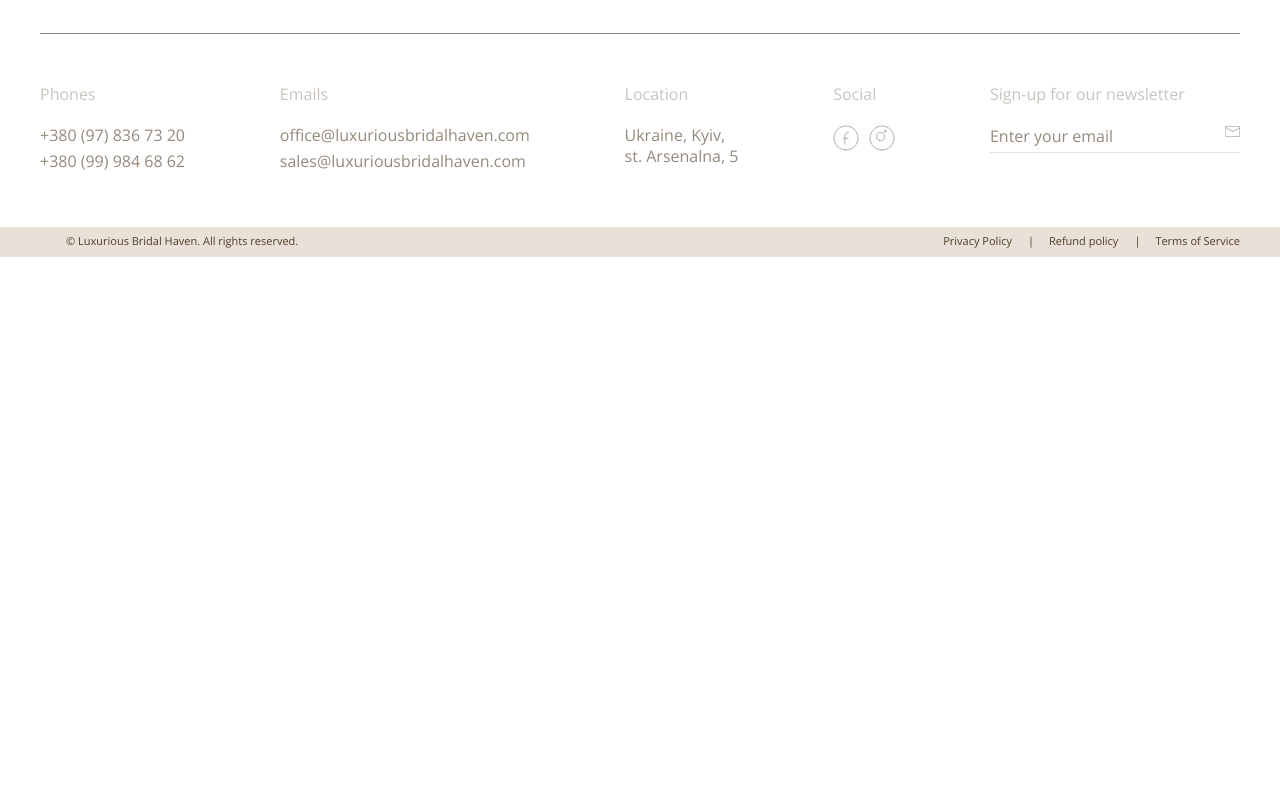
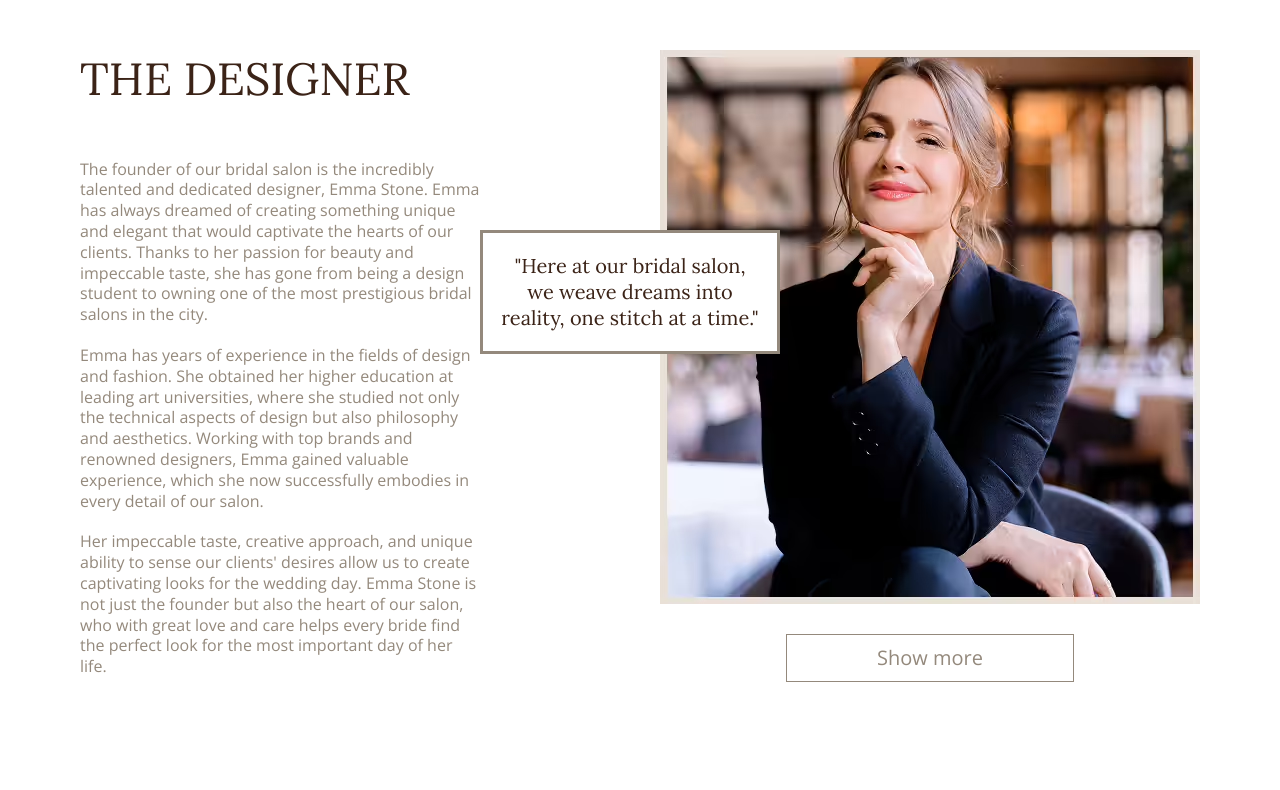
Before and after one commit to Longin87/luxurious-bridal-haven, a website: page app/pages/index.html in a window 1280 px wide. Shown: the part 2393-3183 px from the top of the page. Before the commit the page ends 2650 px from the top, so only its background shows below. Drawn offline with nearby package versions, Linux system fonts and the light colour scheme; files that its build step writes are made by us from their sources; files whose address does not match are found by name.

Commit message:
added designer

```diff
--- a/app/pages/index.html
+++ b/app/pages/index.html
@@ -54,5 +54,40 @@
     </div>
   </section>
   <!--=include join-us.html -->
+  <section class="designer">
+    <div class="container">
+      <div class="designer__inner">
+        <div class="designer__content">
+          <h2 class="designer__tittle">THE DESIGNER</h2>
+          <p class="designer__text">The founder of our bridal salon is the incredibly talented and dedicated designer,
+            Emma Stone. Emma has always dreamed of creating something unique and elegant that would captivate the hearts
+            of our clients. Thanks to her passion for beauty and impeccable taste, she has gone from being a design
+            student to owning one of the most prestigious bridal salons in the city.
+          </p>
+          <p class="designer__text">Emma has years of experience in the fields of design and fashion. She obtained her
+            higher education at
+            leading art universities, where she studied not only the technical aspects of design but also philosophy and
+            aesthetics. Working with top brands and renowned designers, Emma gained valuable experience, which she now
+            successfully embodies in every detail of our salon.</p>
+          <p class="designer__text">Her impeccable taste, creative approach, and unique ability to sense our clients'
+            desires allow us to create
+            captivating looks for the wedding day. Emma Stone is not just the founder but also the heart of our salon,
+            who with great love and care helps every bride find the perfect look for the most important day of her life.
+          </p>
+        </div>
+
+        <div class="designer__box">
+          <picture>
+            <source srcset="images/designer.avif" type="image/avif">
+            <source srcset="images/designer.webp" type="image/webp">
+            <img class="designer__img" src="images/designer.jpg" alt="Alt text">
+          </picture>
+          <p class="designer__caption">"Here at our bridal salon, we weave dreams into reality, one stitch at a time."
+          </p>
+          <a class="designer__link" href="#">Show more</a>
+        </div>
+      </div>
+    </div>
+  </section>
 </main>
 <!--=include footer.html -->
--- a/app/scss/style.scss
+++ b/app/scss/style.scss
@@ -285,6 +285,7 @@
     font-size: 45px;
     margin-bottom: 20px;
     @extend %lora-400;
+    line-height: 1.28;
   }
 
   &__text {
@@ -292,6 +293,7 @@
     @extend %lora-400;
     color: vars.$color-primary;
     margin-bottom: 40px;
+    line-height: 1.26;
   }
 
   &__form {
@@ -333,3 +335,57 @@
     font-size: 11px;
   }
 }
+
+.designer {
+  padding: 150px 0 210px;
+
+  &__inner {
+    padding: 0 40px;
+    display: flex;
+    justify-content: space-between;
+  }
+
+  &__content {
+    max-width: 400px;
+  }
+
+  &__tittle {
+    @extend %lora-400;
+    font-size: 45px;
+    margin-bottom: 50px;
+  }
+
+  &__text {
+    font-size: 16px;
+    margin-bottom: 20px;
+    color: vars.$color-text-muted;
+  }
+
+  &__box {
+    text-align: center;
+    position: relative;
+  }
+
+  &__img {
+    margin-bottom: 30px;
+  }
+
+  &__caption {
+    padding: 20px 18px;
+    width: 300px;
+    @extend %lora-400;
+    font-size: 20px;
+    border: 3px solid vars.$color-text-muted;
+    position: absolute;
+    top: 180px;
+    left: -180px;
+    background-color: #fff;
+  }
+
+  &__link {
+    display: inline-block;
+    padding: 10px 90px;
+    color: vars.$color-text-muted;
+    border: 1px solid vars.$color-text-muted;
+  }
+}
```
Also changed, not shown: app/images/designer.avif (added), app/images/designer.jpg (added), app/images/designer.webp (added), app/images/src/designer.jpg (added).
